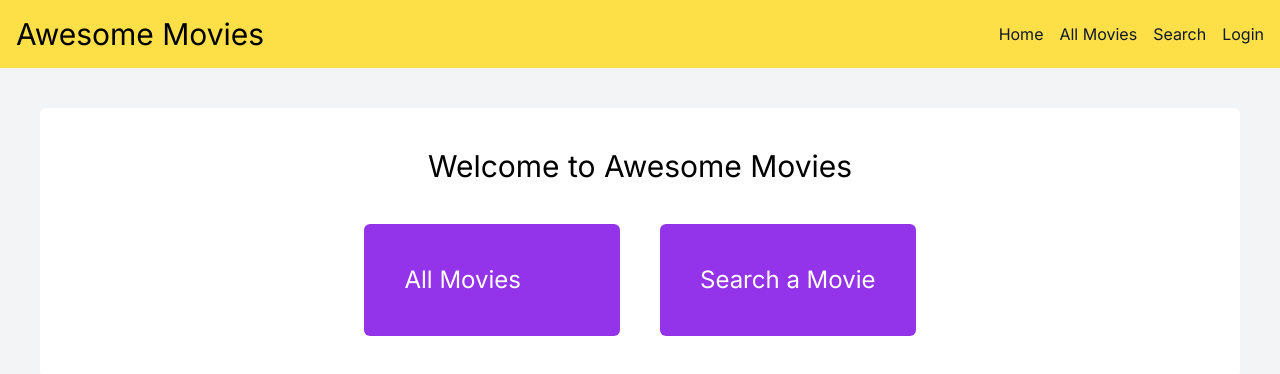
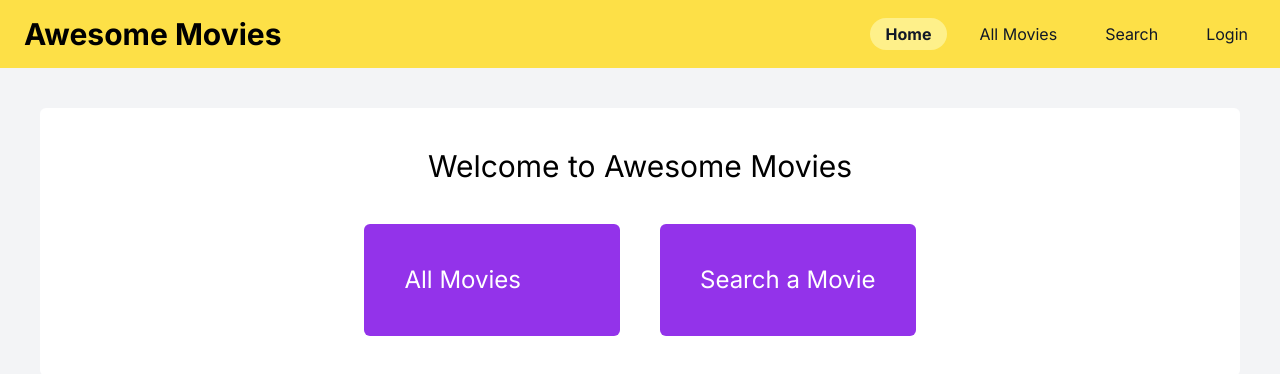
Before and after one commit to tatasadi/next-prisma-graphql, a Next.js app: page / in a window 1280 px wide. Shown: the top 374 px of the page. Built offline with nearby package versions, Linux system fonts and the light colour scheme; no server answers.

Commit message:
create nav links for active style

```diff
--- a/src/app/globals.css
+++ b/src/app/globals.css
@@ -26,5 +26,9 @@
 }
 
 .nav-link {
-  @apply text-gray-900 hover:text-gray-500 cursor-pointer;
+  @apply text-gray-900 hover:bg-yellow-200 cursor-pointer px-4 py-1 rounded-full;
 }
+
+.nav-link.active {
+  @apply bg-yellow-200 font-bold;
+}
--- a/src/components/Layout/Header.tsx
+++ b/src/components/Layout/Header.tsx
@@ -1,22 +1,23 @@
 import Link from "next/link"
 import { useUser } from "@auth0/nextjs-auth0/client"
+import { NavLink } from "../NavLink"
 
 export default function Header() {
   const { user } = useUser()
 
   return (
     <header className="p-4 bg-yellow-300 flex items-center ">
-      <h1>Awesome Movies</h1>
+      <h1 className="font-bold ml-2">Awesome Movies</h1>
       <nav className="ml-auto flex gap-4 items-center">
-        <Link href="/" className="nav-link">
+        <NavLink href="/" exact className="nav-link">
           Home
-        </Link>
-        <Link href="/all" className="nav-link">
+        </NavLink>
+        <NavLink href="/all" className="nav-link">
           All Movies
-        </Link>
-        <Link href="/search" className="nav-link">
+        </NavLink>
+        <NavLink href="/search" className="nav-link">
           Search
-        </Link>
+        </NavLink>
         {user ? (
           <div className="ml-auto flex items-center gap-4">
             <Link href="/api/auth/logout" className="nav-link">
--- /dev/null
+++ b/src/components/NavLink.tsx
@@ -0,0 +1,24 @@
+"use client"
+/*
+NavLink: by default the active class is added when the href matches the start of the URL pathname.
+Use the exact property to change it to an exact match with the whole URL pathname.
+*/
+
+import { usePathname } from "next/navigation"
+import Link from "next/link"
+
+export const NavLink = ({ href, exact = false, children, ...props }) => {
+  const pathname = usePathname()
+  console.log(pathname, href)
+  const isActive = exact ? pathname === href : pathname.startsWith(href)
+
+  if (isActive) {
+    props.className += " active"
+  }
+
+  return (
+    <Link href={href} {...props}>
+      {children}
+    </Link>
+  )
+}
```
